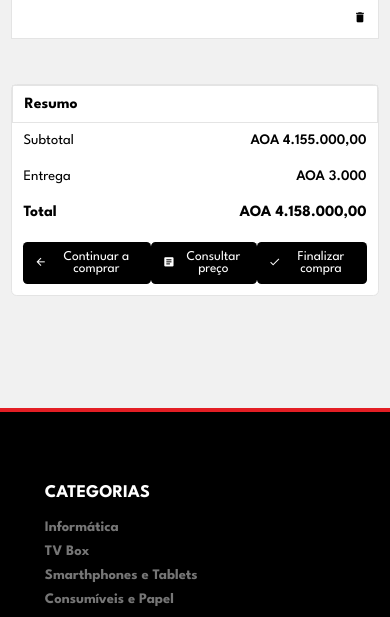
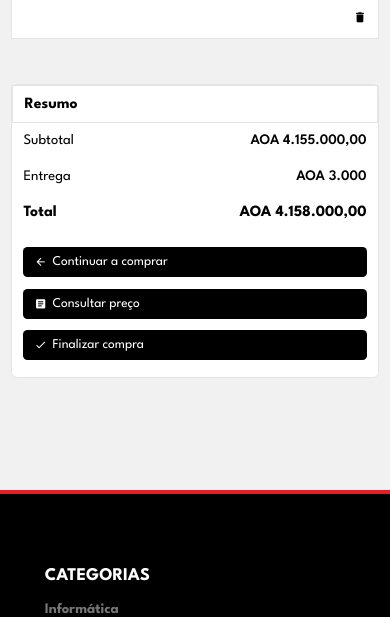
Before and after one commit to K4p4h4l4/AIDA3, a PHP site: page /carrinho.php in a window 390 px wide. Shown: the part 2215-2832 px from the top of the page. Run offline with PHP 8.4, Linux system fonts and the light colour scheme.

Commit message:
Carrinho css
Ajuste dos botões

```diff
--- a/css/carrinho.css
+++ b/css/carrinho.css
@@ -182,7 +182,7 @@ td img{
     background-color: var(--default-black);
     color: var(--default-white);
     padding: .8rem 1rem;
-    margin-left: 1rem;
+    margin:  .5rem 0 .5rem 1rem;
     border-radius: .4rem;
     font-size: var(--font-size12);
     cursor: pointer;
@@ -262,9 +262,12 @@ td img{
         -webkit-box-pack: space-evenly;
             -ms-flex-pack: space-evenly;
                 justify-content: space-evenly;
+        -ms-flex-wrap: wrap;
+            flex-wrap: wrap;
     }
 
     .button__actions{
+        width: 100%;
         margin-left: 0;
     }
 
```
